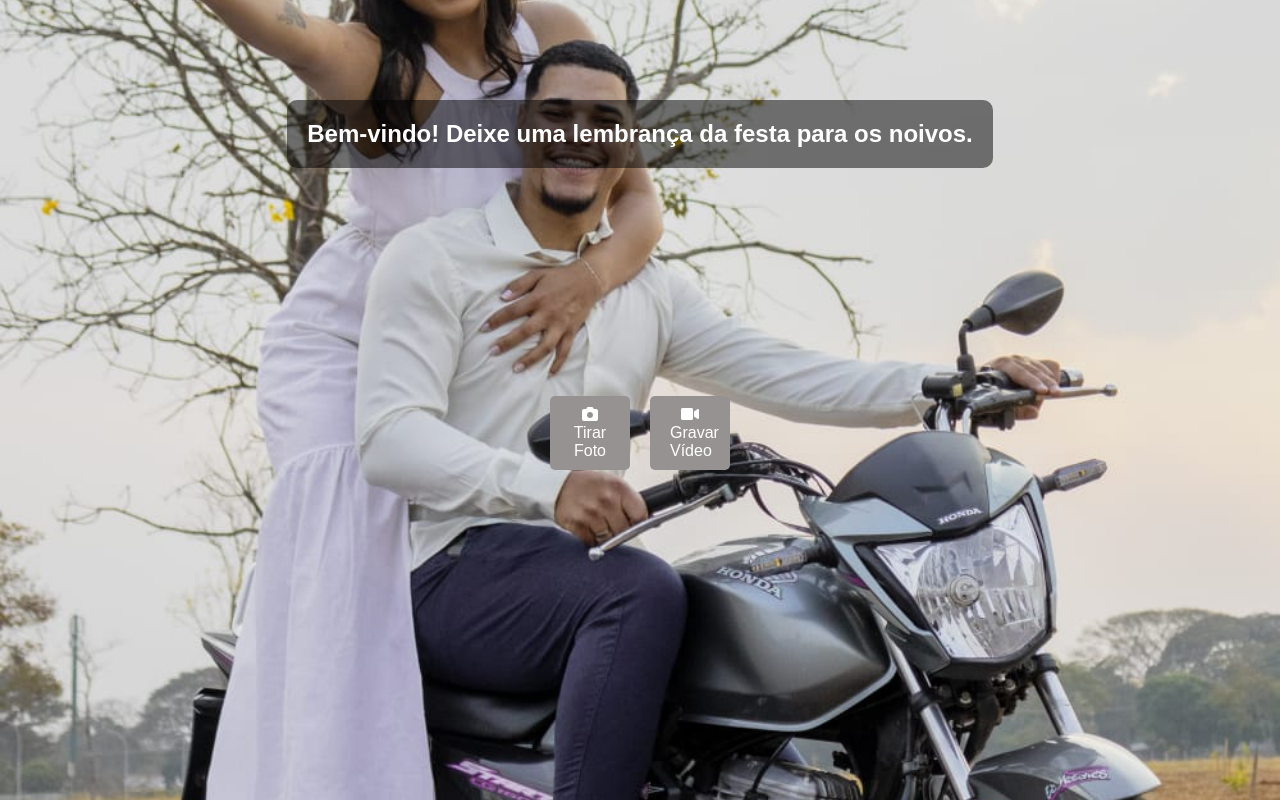
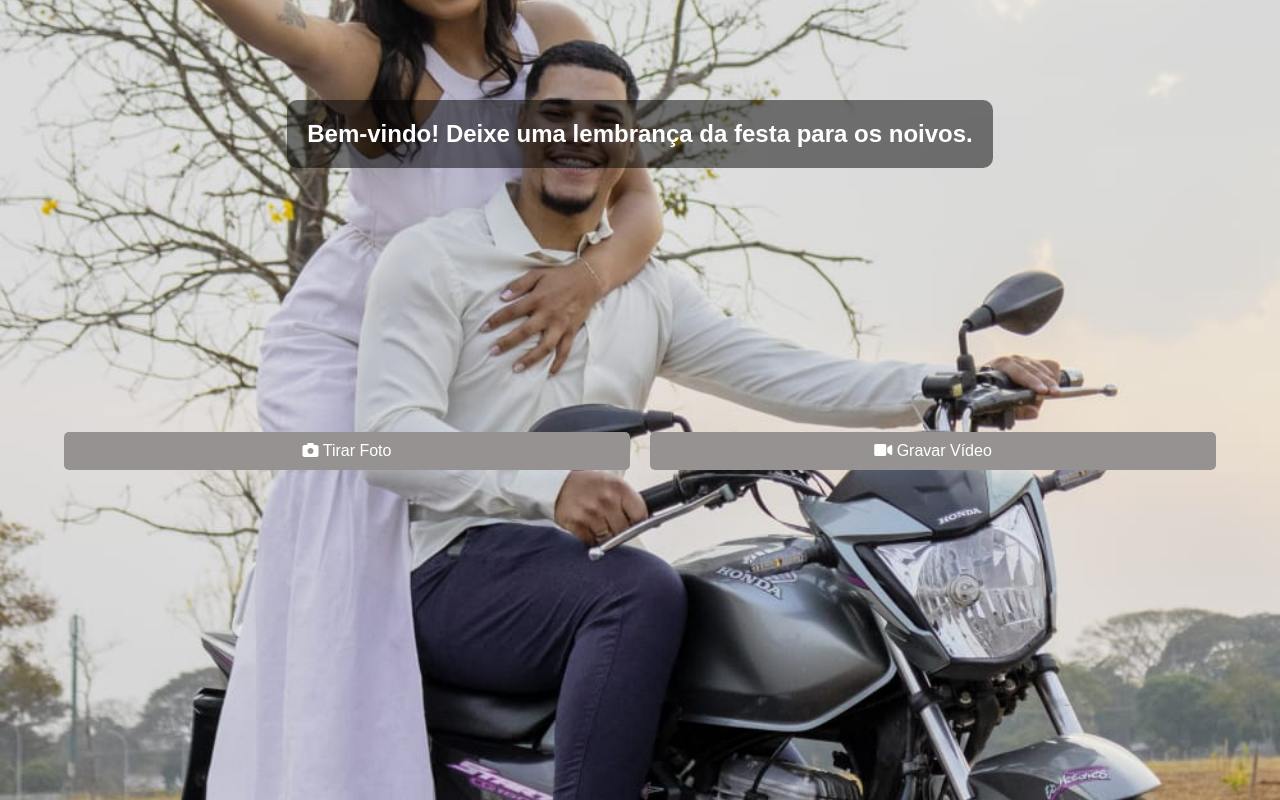
Before and after one commit to mateussantanadf/Capture_QRCode, a website: page index.html in a window 1280 px wide. Drawn offline with Linux system fonts and the light colour scheme.

Commit message:
Ajuste botoes

```diff
--- a/index.html
+++ b/index.html
@@ -72,7 +72,6 @@
             font-size: 16px;
             transition: background-color 0.3s ease;
             flex: 1;
-            max-width: 80px;
             margin-bottom: 20%;
             width: auto;
         }
```
